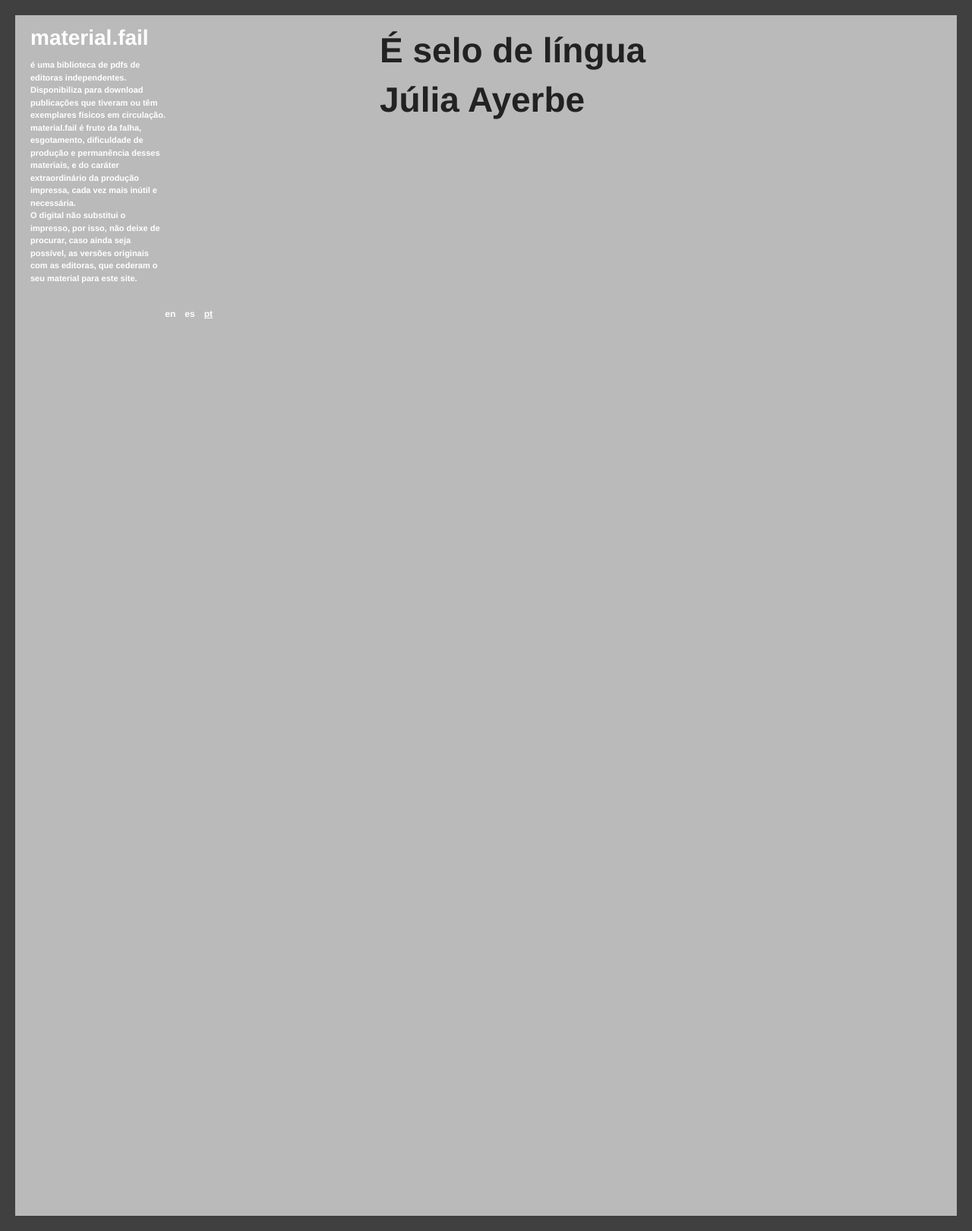
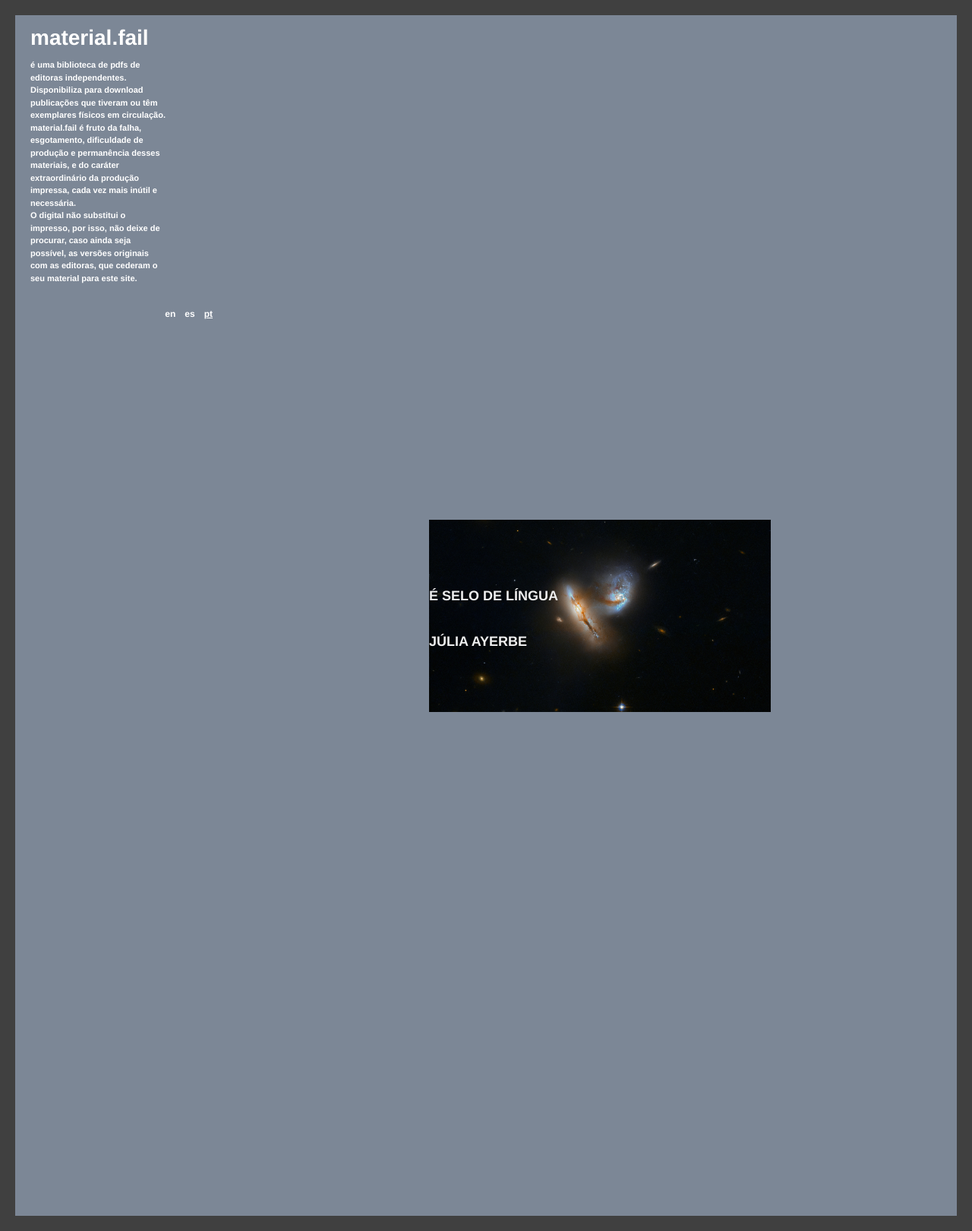
Before and after one commit to material-fail/material.fail, a Jekyll site: the page built from _pages/index.md, in a window 1280 px wide. Shown: the whole page at 76% size. Built offline with Jekyll 4.4.1, drawn with Linux system fonts in a browser that asks for light colours; nearby versions of some CDN libraries.

Commit message:
new layout

```diff
--- a/_layouts/home.html
+++ b/_layouts/home.html
@@ -35,6 +35,13 @@
         </div>
 
         <div class="list-container">
+          <div class="list-background-container">
+            <div class="list-background"></div>
+          </div>
+
+          <div class="list-content-container">
+            <div class="list-content">
+              <div class="list-content-align">
                 {% if page.title == "material.fail" %}
                   {% assign publishers = site.pages | where_exp:"page","page.unlist != true" %}
 
@@ -81,6 +88,9 @@
                   </ul>
                 {% endif %}
               </div>
+            </div>
+          </div>
+        </div>
 
       </div>
     </div>
--- a/_sass/constants.scss
+++ b/_sass/constants.scss
@@ -4,12 +4,12 @@
 $INFO-TITLE-SIZE: 28px;
 $INFO-TEXT-SIZE: 11px;
 $INFO-LINK-SIZE: 12px;
-$LIST-TEXT-SIZE: 46px;
+$LIST-TEXT-SIZE: 18px;
 
 $BACKGROUND-COLOR: #404040;
-$FOREGROUND-COLOR: #bababa;
+$FOREGROUND-COLOR: #7c8796;
 $TEXT-COLOR: #fff;
-$LIST-COLOR: #222;
+$LIST-COLOR: #eee;
 
 $LINK-COLOR: $TEXT-COLOR;
 $LINK-COLOR-VISITED: $LINK-COLOR;
--- a/css/main.scss
+++ b/css/main.scss
@@ -95,6 +95,7 @@
   }
 
   .list-container {
+    position: relative;
     width: 100%;
     height: 100%;
     padding: 0;
@@ -103,8 +104,55 @@
 
     @include media-query(DESKTOP) {
       width: 75%;
-      padding-left: 160px;
       margin: 0;
+    }
+
+    .list-background-container {
+      position: absolute;
+      top: 0;
+      width: 100%;
+      height: 100%;
+
+      .list-background {
+        margin: 0 auto;
+        width: 100%;
+        height: 100%;
+        background-image: url({{ site.baseurl }}/media/images/backgrounds/background-7.jpg);
+        background-size: contain;
+        background-repeat: no-repeat;
+        background-position: center center;
+
+        @include media-query(DESKTOP) {
+          width: 50%;
+        }
+      }
+    }
+
+    .list-content-container {
+      width: 100%;
+      height: 100%;
+      position: relative;
+      overflow: scroll;
+
+      &::-webkit-scrollbar {
+        width: 0px;
+        background: transparent;
+      }
+
+      .list-content {
+        margin: 0 auto;
+        position: absolute;
+        top: 0;
+        margin-top: 80%;
+        width: 100%;
+        height: 100%;
+
+        .list-content-align {
+          width: 50%;
+          height: 100%;
+          margin: 0 auto;
+        }
+      }
     }
   }
 }
@@ -128,7 +176,7 @@
 
     li {
       font-size: 0.8 * $LIST-TEXT-SIZE;
-      line-height: 0.9;
+      line-height: 2;
       padding: 12px 0;
 
       @include media-query(DESKTOP) {
@@ -137,6 +185,7 @@
 
       a {
         color: $LIST-COLOR;
+        text-transform: uppercase;
       }
     }
   }
```
Also changed, not shown: media/images/backgrounds/background-7.jpg (added). Lines whose indentation alone changed are shown as unchanged.
